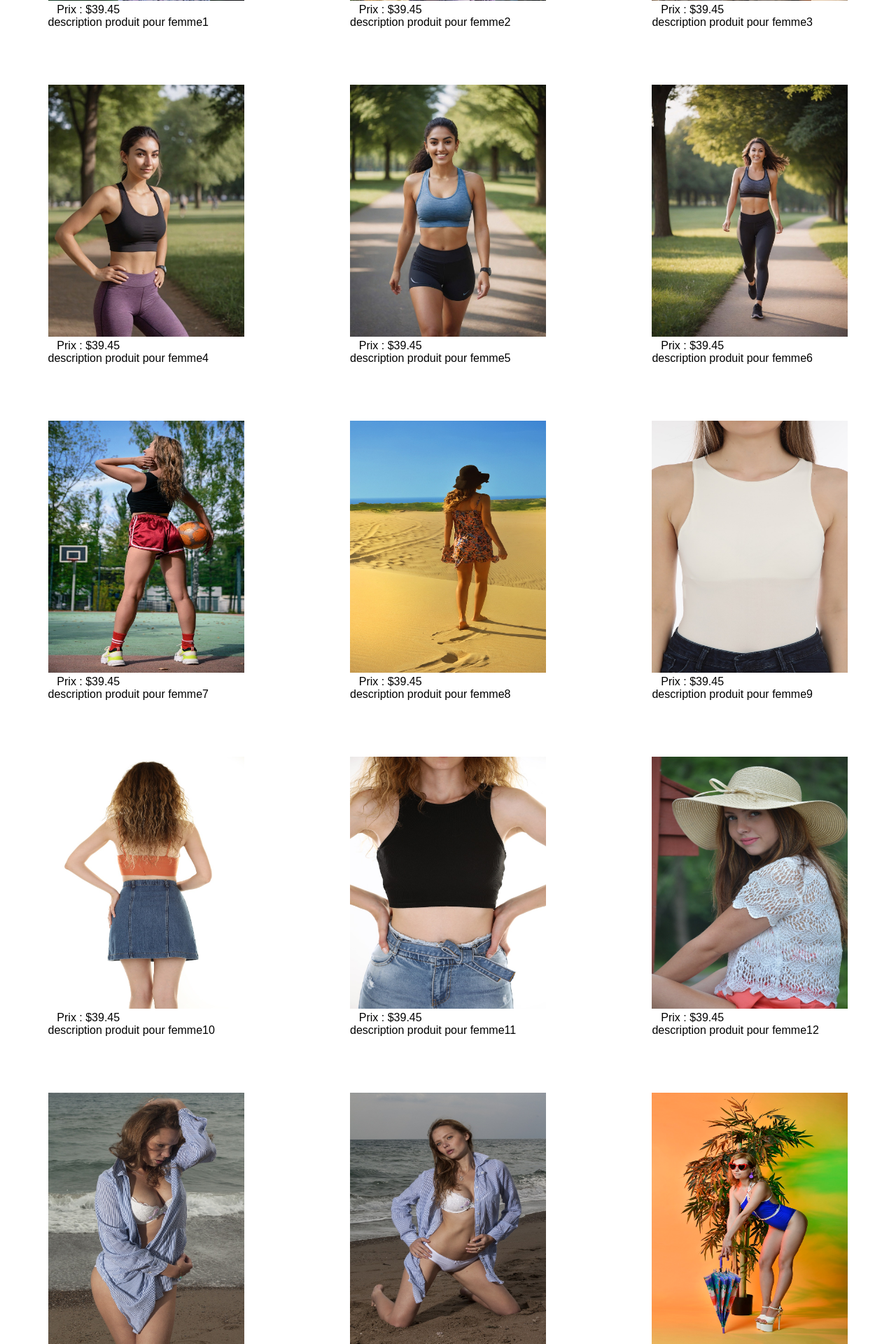
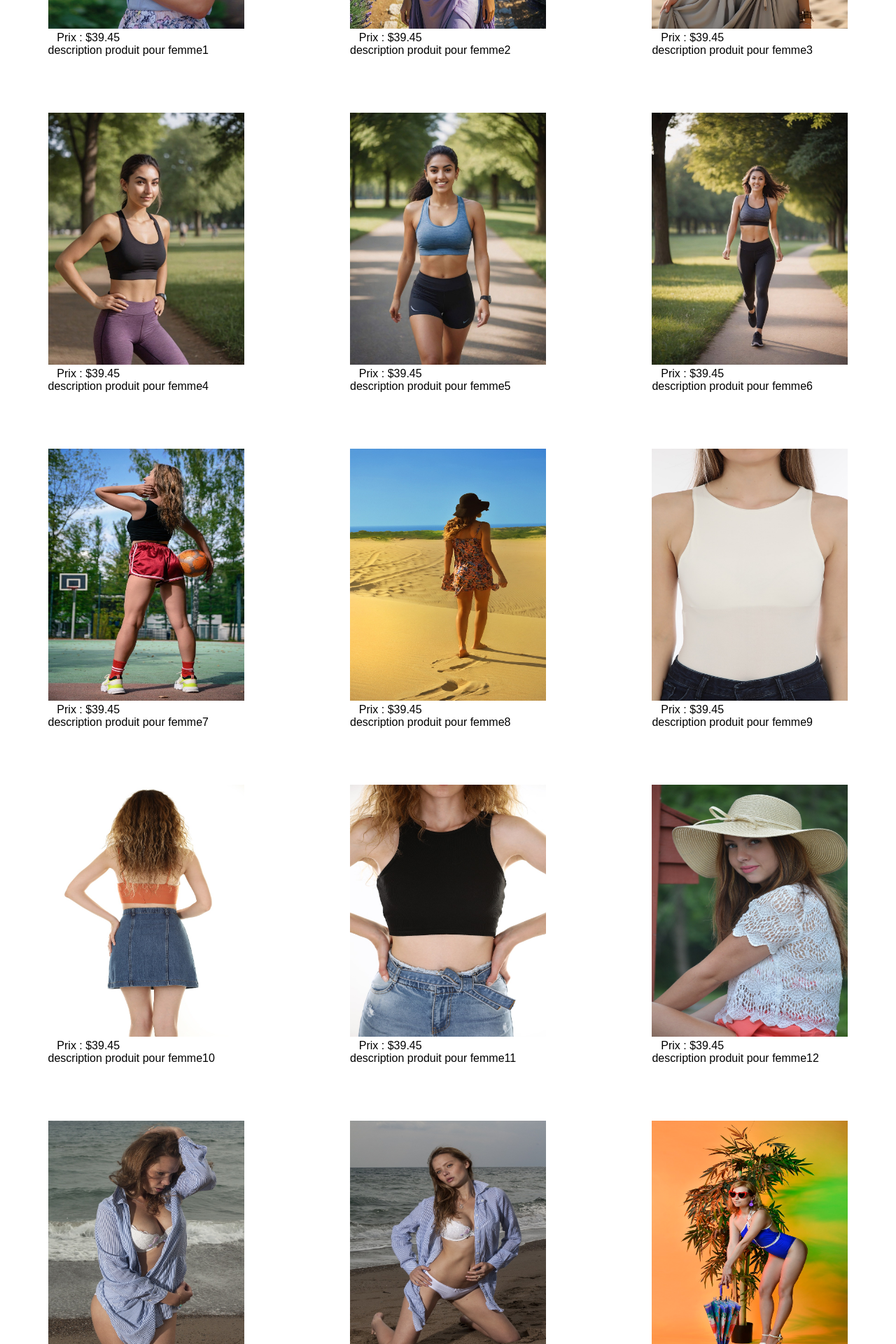
Before and after one commit to Baptiste4321/e-commerce, a PHP site: page /recherche.html in a window 1280 px wide. Shown: the part 459-2379 px from the top of the page at 70% size. Run offline with PHP 8.4, Linux system fonts and the light colour scheme.

Commit message:
mod recherche.css

```diff
--- a/css/recherche.css
+++ b/css/recherche.css
@@ -8,6 +8,8 @@ html{
     grid-template-columns: repeat(auto-fill, minmax(290px, 1fr));
     grid-gap: 5vh;
     justify-items: center; /* Aligner les éléments au centre horizontalement */
+    margin-top: 5vh;
+    margin-bottom: 7vh;
 }
 
 #image-grid img {
```
